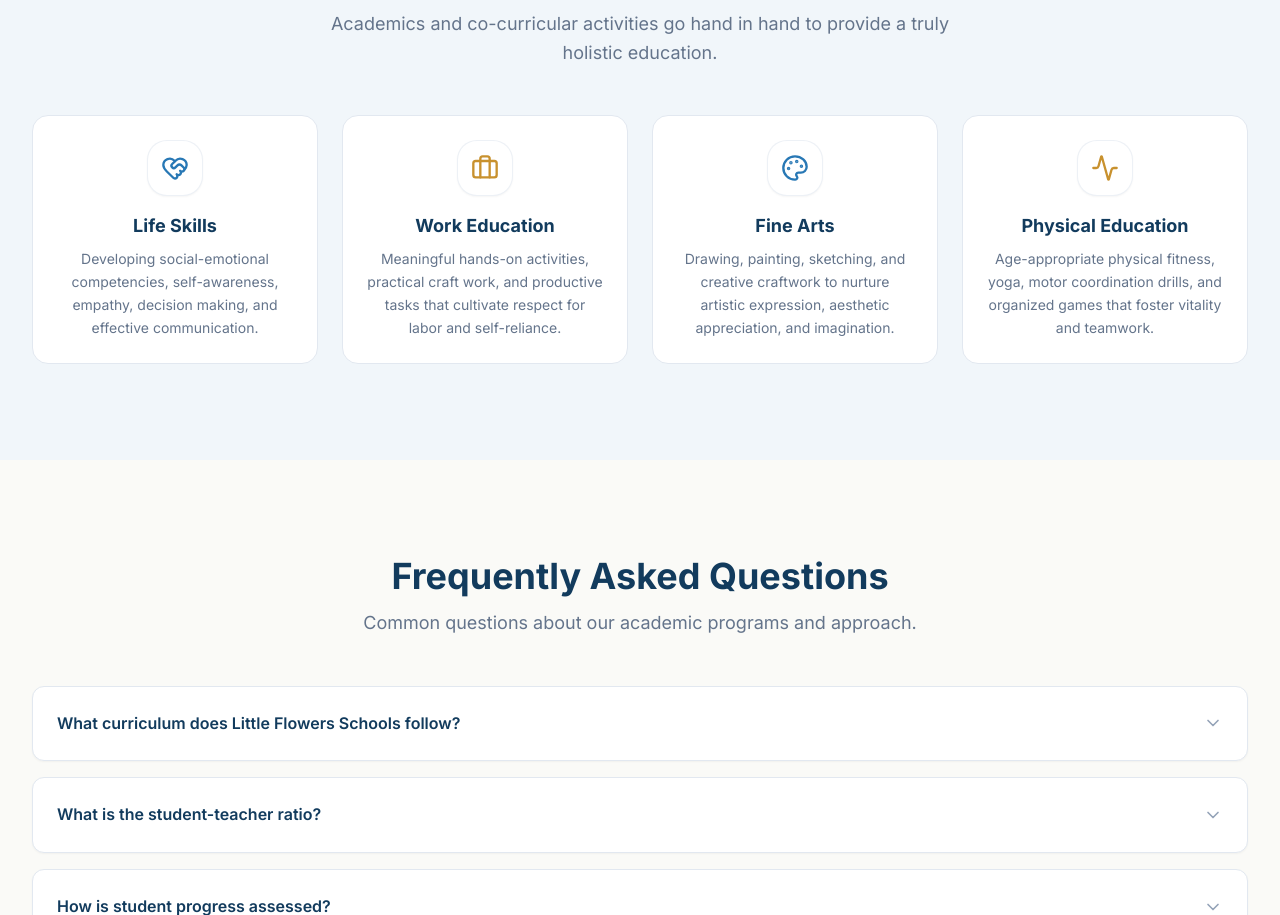
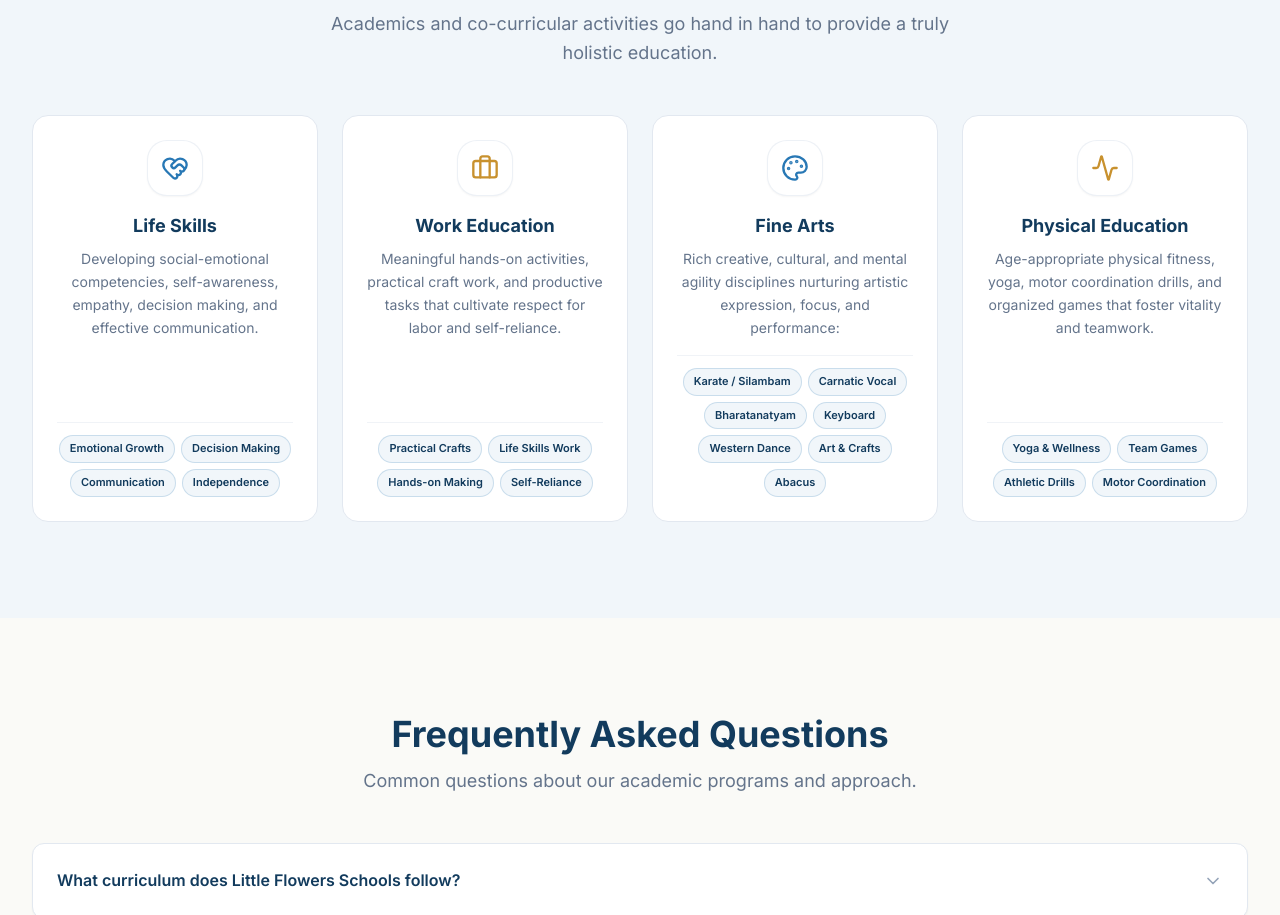
Before and after one commit to sandy040406/littleflowersschools, a Next.js app: page /academics in a window 1280 px wide. Shown: the part 2585-3500 px from the top of the page. Built offline with nearby package versions, Linux system fonts and the light colour scheme; no server answers.

Commit message:
Add Karate/Silambam, Carnatic Vocal, Bharatanatyam, Keyboard, Western Dance, Art & Crafts, and Abacus to Fine Arts card

```diff
--- a/app/(public)/academics/page.tsx
+++ b/app/(public)/academics/page.tsx
@@ -258,45 +258,93 @@ export default async function AcademicsPage() {
             title="Co-Curricular Integration"
             subtitle="Academics and co-curricular activities go hand in hand to provide a truly holistic education."
           />
-          <div className="grid sm:grid-cols-2 lg:grid-cols-4 gap-6">
-            <Card className="text-center" hover>
+          <div className="grid sm:grid-cols-2 lg:grid-cols-4 gap-6 items-stretch">
+            <Card className="text-center flex flex-col h-full" hover>
               <div className="w-14 h-14 rounded-2xl bg-white shadow-sm flex items-center justify-center text-school-blue mx-auto mb-4 border border-border/60">
                 <HeartHandshake size={28} />
               </div>
               <h3 className="font-bold text-navy text-lg mb-2">Life Skills</h3>
-              <p className="text-sm text-text-secondary leading-relaxed">
+              <p className="text-sm text-text-secondary leading-relaxed mb-4">
                 Developing social-emotional competencies, self-awareness, empathy, decision making, and effective communication.
               </p>
+              <div className="flex flex-wrap gap-1.5 justify-center mt-auto pt-3 border-t border-border/50">
+                {['Emotional Growth', 'Decision Making', 'Communication', 'Independence'].map((item) => (
+                  <span
+                    key={item}
+                    className="inline-flex items-center text-[11px] font-semibold bg-soft-blue text-navy px-2.5 py-1 rounded-full border border-school-blue/20"
+                  >
+                    {item}
+                  </span>
+                ))}
+              </div>
             </Card>
 
-            <Card className="text-center" hover>
+            <Card className="text-center flex flex-col h-full" hover>
               <div className="w-14 h-14 rounded-2xl bg-white shadow-sm flex items-center justify-center text-gold-dark mx-auto mb-4 border border-border/60">
                 <Briefcase size={28} />
               </div>
               <h3 className="font-bold text-navy text-lg mb-2">Work Education</h3>
-              <p className="text-sm text-text-secondary leading-relaxed">
+              <p className="text-sm text-text-secondary leading-relaxed mb-4">
                 Meaningful hands-on activities, practical craft work, and productive tasks that cultivate respect for labor and self-reliance.
               </p>
+              <div className="flex flex-wrap gap-1.5 justify-center mt-auto pt-3 border-t border-border/50">
+                {['Practical Crafts', 'Life Skills Work', 'Hands-on Making', 'Self-Reliance'].map((item) => (
+                  <span
+                    key={item}
+                    className="inline-flex items-center text-[11px] font-semibold bg-soft-blue text-navy px-2.5 py-1 rounded-full border border-school-blue/20"
+                  >
+                    {item}
+                  </span>
+                ))}
+              </div>
             </Card>
 
-            <Card className="text-center" hover>
+            <Card className="text-center flex flex-col h-full" hover>
               <div className="w-14 h-14 rounded-2xl bg-white shadow-sm flex items-center justify-center text-school-blue mx-auto mb-4 border border-border/60">
                 <Palette size={28} />
               </div>
               <h3 className="font-bold text-navy text-lg mb-2">Fine Arts</h3>
-              <p className="text-sm text-text-secondary leading-relaxed">
-                Drawing, painting, sketching, and creative craftwork to nurture artistic expression, aesthetic appreciation, and imagination.
+              <p className="text-sm text-text-secondary leading-relaxed mb-4">
+                Rich creative, cultural, and mental agility disciplines nurturing artistic expression, focus, and performance:
               </p>
+              <div className="flex flex-wrap gap-1.5 justify-center mt-auto pt-3 border-t border-border/50">
+                {[
+                  'Karate / Silambam',
+                  'Carnatic Vocal',
+                  'Bharatanatyam',
+                  'Keyboard',
+                  'Western Dance',
+                  'Art & Crafts',
+                  'Abacus',
+                ].map((item) => (
+                  <span
+                    key={item}
+                    className="inline-flex items-center text-[11px] font-semibold bg-soft-blue text-navy px-2.5 py-1 rounded-full border border-school-blue/20"
+                  >
+                    {item}
+                  </span>
+                ))}
+              </div>
             </Card>
 
-            <Card className="text-center" hover>
+            <Card className="text-center flex flex-col h-full" hover>
               <div className="w-14 h-14 rounded-2xl bg-white shadow-sm flex items-center justify-center text-gold-dark mx-auto mb-4 border border-border/60">
                 <Activity size={28} />
               </div>
               <h3 className="font-bold text-navy text-lg mb-2">Physical Education</h3>
-              <p className="text-sm text-text-secondary leading-relaxed">
+              <p className="text-sm text-text-secondary leading-relaxed mb-4">
                 Age-appropriate physical fitness, yoga, motor coordination drills, and organized games that foster vitality and teamwork.
               </p>
+              <div className="flex flex-wrap gap-1.5 justify-center mt-auto pt-3 border-t border-border/50">
+                {['Yoga & Wellness', 'Team Games', 'Athletic Drills', 'Motor Coordination'].map((item) => (
+                  <span
+                    key={item}
+                    className="inline-flex items-center text-[11px] font-semibold bg-soft-blue text-navy px-2.5 py-1 rounded-full border border-school-blue/20"
+                  >
+                    {item}
+                  </span>
+                ))}
+              </div>
             </Card>
           </div>
         </div>
```
